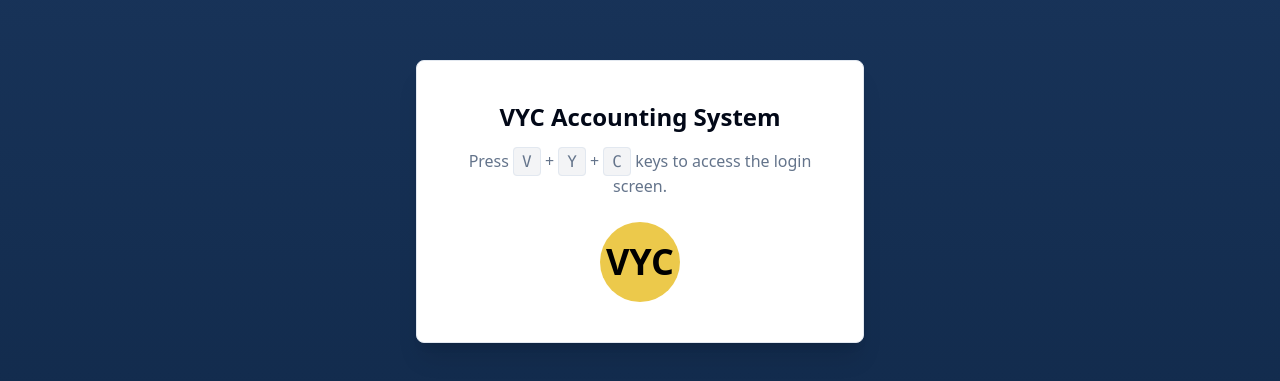
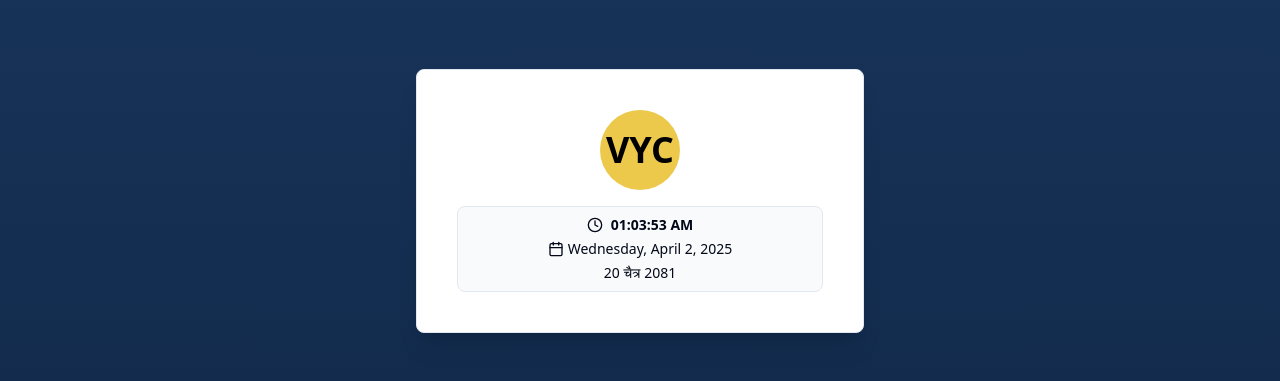
Before and after one commit to axelthapa/ledgerly-vyc, a React (Vite) app: page / in a window 1280 px wide. Shown: the part 199-580 px from the top of the page. Built offline with nearby package versions, Linux system fonts and the light colour scheme.

Commit message:
Refactor: Login screen UI changes
- Hide all text elements on the login screen.
- Display only date and time.
- Show verification key after key combination.
- Display username and password fields.

```diff
--- a/src/components/auth/LoginForm.tsx
+++ b/src/components/auth/LoginForm.tsx
@@ -1,3 +1,4 @@
+
 import React, { useState, useEffect } from "react";
 import { Button } from "@/components/ui/button";
 import { Input } from "@/components/ui/input";
@@ -85,6 +86,10 @@ const LoginForm = () => {
   // Check for "VYC" sequence
   useEffect(() => {
     if (keySequence === "VYC") {
+      // Generate verification key right when login form appears
+      const key = generateValidationKey();
+      console.log("Generated verification key:", key);
+      console.log("Expected input:", convertToLetters(key));
       setShowLoginForm(true);
     }
   }, [keySequence]);
@@ -92,7 +97,7 @@ const LoginForm = () => {
   const handleLogin = (e: React.FormEvent) => {
     e.preventDefault();
 
-    // Validate username and password first
+    // Validate username and password
     const user = ADMIN_USERS.find(user => user.username.toLowerCase() === username.toLowerCase());
 
     if (!user) {
@@ -102,16 +107,6 @@ const LoginForm = () => {
 
     if (user.password !== password) {
       toast.error("Invalid password. Please try again.");
-      return;
-    }
-
-    if (!isValidationKeyGenerated) {
-      // First login attempt - generate key and wait for verification
-      const key = generateValidationKey();
-      console.log("Generated verification key:", key);
-      console.log("Expected input:", convertToLetters(key));
-      setLoginAttempt(true);
-      toast.success("Username and password verified. Please enter the verification key.");
       return;
     }
 
@@ -154,10 +149,6 @@ const LoginForm = () => {
     const isLoggedIn = localStorage.getItem("isLoggedIn") === "true";
     if (isLoggedIn) {
       setShowLoginForm(false);
-    } else {
-      // For better UX, we'll show the login form on page load in development
-      // In production, keep this commented out to enforce the VYC key sequence
-      // setShowLoginForm(true);
     }
   }, []);
 
@@ -199,13 +190,24 @@ const LoginForm = () => {
       <div className="flex min-h-screen items-center justify-center bg-gradient-to-b from-vyc-primary to-vyc-primary-dark p-4">
         <Card className="w-full max-w-md shadow-xl">
           <CardContent className="p-10 text-center">
-            <h2 className="text-2xl font-bold mb-4">VYC Accounting System</h2>
-            <p className="text-muted-foreground mb-6">
-              Press <kbd className="px-2 py-1 bg-gray-100 rounded border">V</kbd> + <kbd className="px-2 py-1 bg-gray-100 rounded border">Y</kbd> + <kbd className="px-2 py-1 bg-gray-100 rounded border">C</kbd> keys to access the login screen.
-            </p>
-            <div className="flex justify-center">
+            <div className="flex justify-center mb-2">
               <div className="h-20 w-20 rounded-full bg-vyc-accent flex items-center justify-center">
                 <span className="text-4xl font-bold text-black">VYC</span>
+              </div>
+            </div>
+
+            {/* Date and Time Display - Only show this initially */}
+            <div className="mt-4 text-sm border rounded-lg p-2 bg-gray-50">
+              <div className="flex items-center justify-center gap-2 font-bold">
+                <Clock className="h-4 w-4" />
+                {formatTime(currentTime)}
+              </div>
+              <div className="flex items-center justify-center gap-1 mt-1">
+                <Calendar className="h-4 w-4" />
+                <span>{formatEnglishDate(currentTime)}</span>
+              </div>
+              <div className="mt-1 font-medium">
+                {formatNepaliDateNP(currentTime)}
               </div>
             </div>
           </CardContent>
@@ -224,9 +226,6 @@ const LoginForm = () => {
             </div>
           </div>
           <CardTitle className="text-2xl font-bold">Login to VYC</CardTitle>
-          <CardDescription>
-            Enter your credentials to access your account
-          </CardDescription>
 
           {/* Date and Time Display */}
           <div className="mt-2 text-sm border rounded-lg p-2 bg-gray-50">
@@ -289,7 +288,6 @@ const LoginForm = () => {
               </div>
             </div>
 
-            {isValidationKeyGenerated && (
             <div className="space-y-2">
               <div className="flex justify-between items-center">
                 <Label htmlFor="verificationKey">Verification Key</Label>
@@ -311,7 +309,6 @@ const LoginForm = () => {
                 />
               </div>
             </div>
-            )}
 
             <div className="flex items-center space-x-2">
               <Checkbox
@@ -329,7 +326,7 @@ const LoginForm = () => {
 
             <div className="flex space-x-2">
               <Button type="submit" className="w-full bg-vyc-primary hover:bg-vyc-primary-dark">
-                {loginAttempt ? "Verify & Login" : "Login"}
+                Login
               </Button>
               <AlertDialog open={isExitDialogOpen} onOpenChange={setIsExitDialogOpen}>
                 <AlertDialogTrigger asChild>
```
Lines whose indentation alone changed are shown as unchanged.
